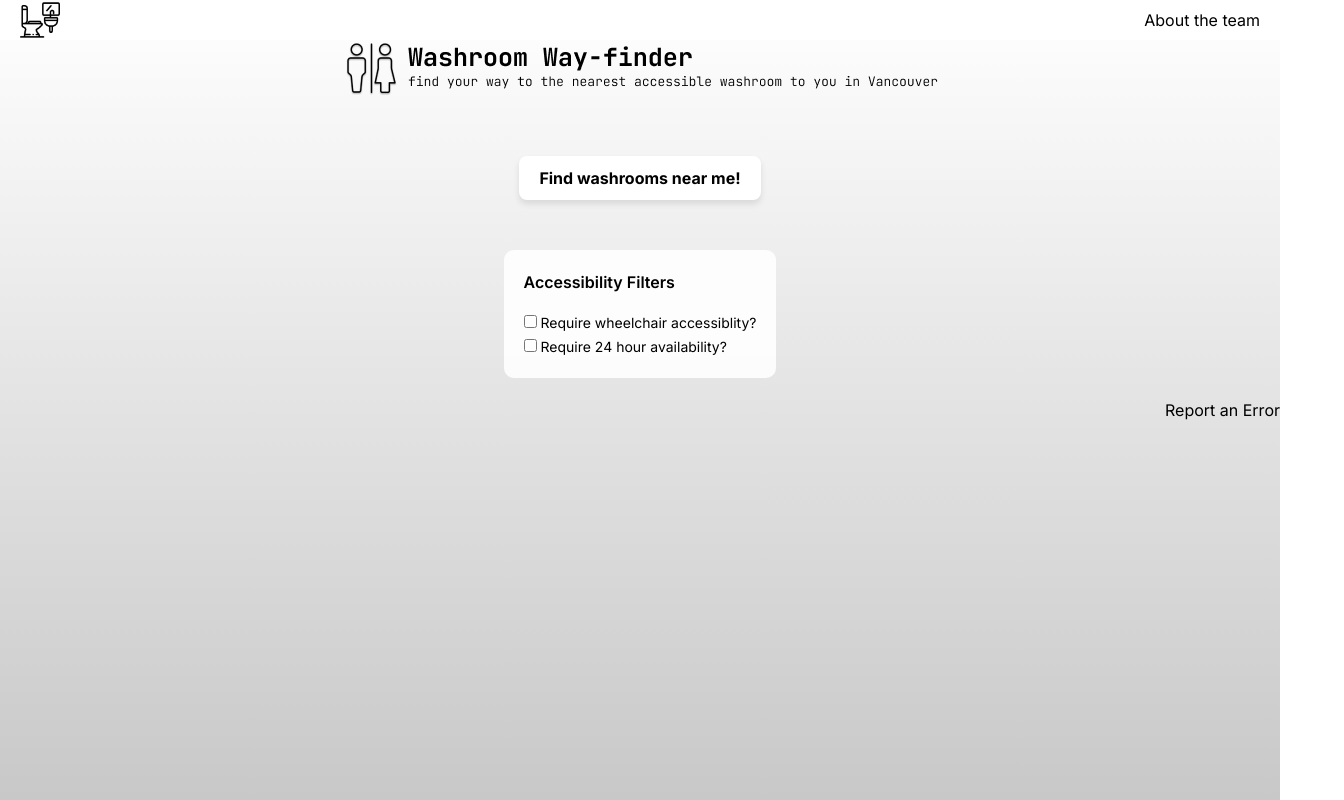
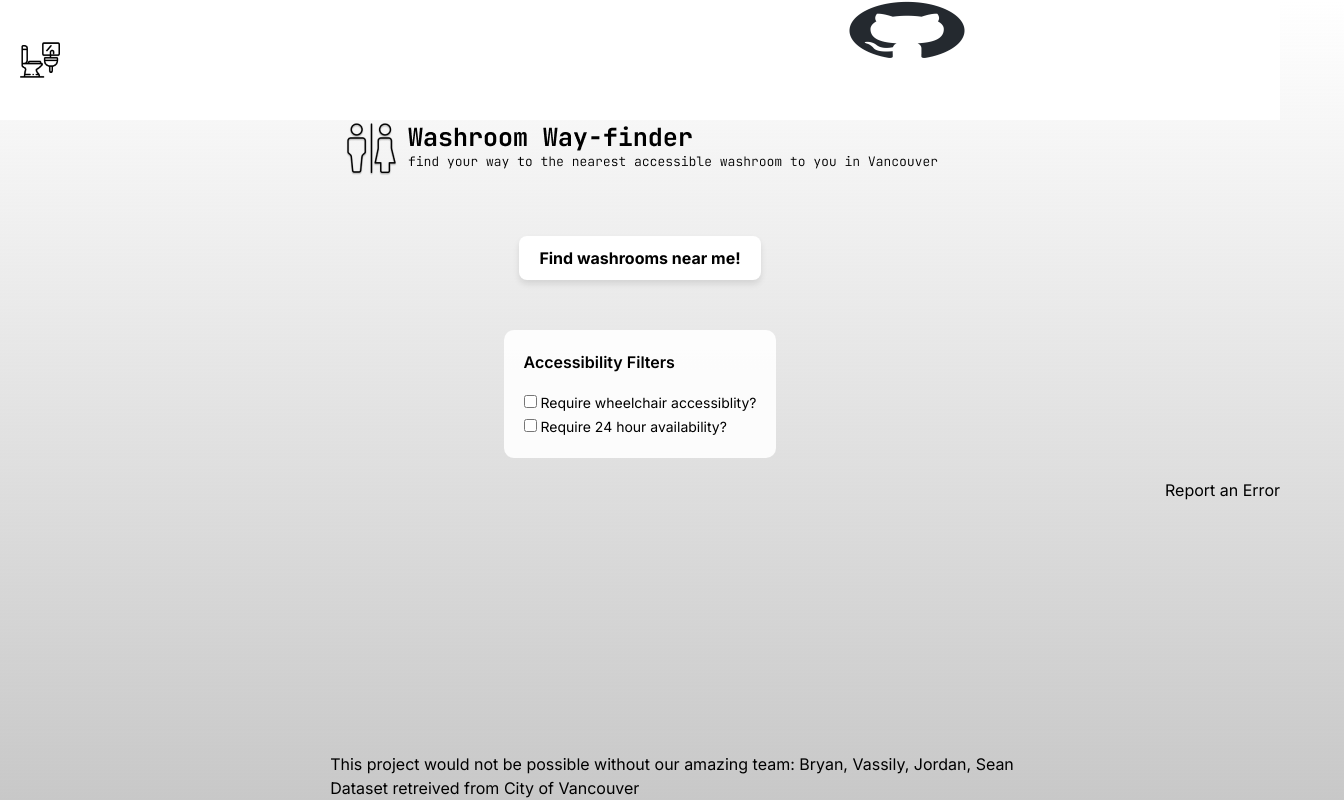
Before and after one commit to DoiBoi/nwPlus-Project, a Next.js app: page / in a window 1280 px wide. Shown: the whole page, 1344 px wide, since content can reach past the window. Built offline with nearby package versions, Linux system fonts and the light colour scheme.

Commit message:
github logo

```diff
--- a/src/app/navbar.js
+++ b/src/app/navbar.js
@@ -1,4 +1,6 @@
 // consts go here
+
+import React from "react";
 
 const Navbar = () => {
     // use effect, whatever else goes here
@@ -17,11 +19,11 @@ const Navbar = () => {
                 </div>
 
                 {/* Extra links */}
-                <ul className="flex basis-1/3">
-                    <li className="flex ml-auto mr-0">
-                        <a>About the team</a>
-                    </li>
-                </ul>
+                <div className="flex basis-1/3 items-right justify-right">
+                    <a href="https://github.com/DoiBoi/nwPlus-Project" target="_blank" rel="noopener noreferrer">
+                        <img style={{ width: '50%', height: '50%' }} src="/github-mark.png" alt="GitHub Logo" />
+                    </a>
+                </div>
             </nav>
         </div>
     )
--- a/src/app/page.js
+++ b/src/app/page.js
@@ -85,6 +85,16 @@ export default function Home() {
         <div className="flex h-[15%] w-[15%] justify-end ml-auto mr-0">
           <Report />
         </div>
+
+        <div color="blue" id="about-the-team" className="flex h-[105%] w-[105%] align-items-md-end flex-shrink-0 mt-[250px] justify-center ml-auto mr-0">
+          <p>This project would not be possible without our amazing team:
+          Bryan, Vassily, Jordan, Sean
+            <br></br>
+            <a href="https://opendata.vancouver.ca/explore/dataset/public-washrooms/map/?location=12,49.2594,-123.10009" target="_blank" rel="noopener noreferrer">
+              Dataset retreived from City of Vancouver
+            </a>
+          </p>
+        </div>
       </main>
     </>
   );
```
Also changed, not shown: public/github-mark.png (added).
